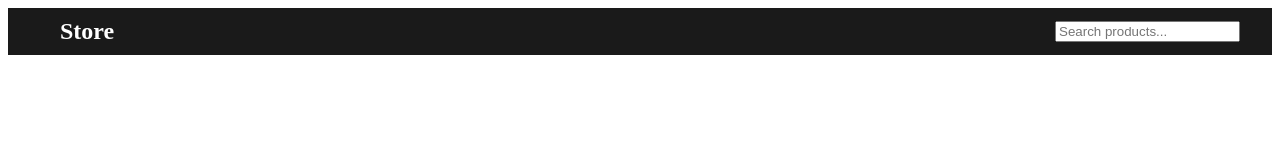
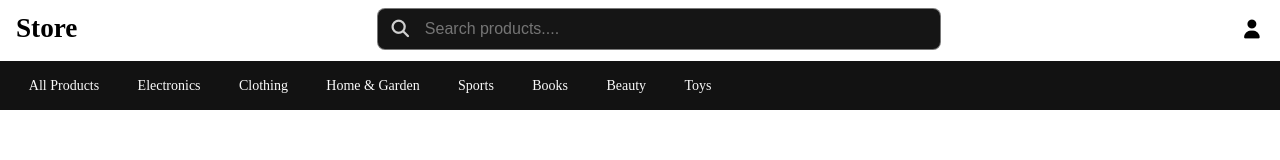
Before and after one commit to frtazriyann/DevVibe_IIUC, a plain HTML site: page index.html in a window 1280 px wide. Drawn offline with Linux system fonts and the light colour scheme.

Commit message:
added navbar section

```diff
--- a/index.html
+++ b/index.html
@@ -1,29 +1,44 @@
 <!DOCTYPE html>
 <html lang="en">
-<head>
-    <meta charset="UTF-8">
-    <meta name="viewport" content="width=device-width, initial-scale=1.0">
+  <head>
+    <meta charset="UTF-8" />
+    <meta name="viewport" content="width=device-width, initial-scale=1.0" />
     <title>TOOLS</title>
-    <link rel="stylesheet" href="navbar.css">
-</head>
-<body>
-    <div class="navbar">
+    <link rel="stylesheet" href="navbar.css" />
+    <link
+      rel="stylesheet"
+      href="https://cdnjs.cloudflare.com/ajax/libs/font-awesome/7.0.1/css/all.min.css"
+      integrity="sha512-2SwdPD6INVrV/lHTZbO2nodKhrnDdJK9/kg2XD1r9uGqPo1cUbujc+IYdlYdEErWNu69gVcYgdxlmVmzTWnetw=="
+      crossorigin="anonymous"
+      referrerpolicy="no-referrer"
+    />
+  </head>
+  <body>
+    <section>
+        <nav>
+            <div id="logo-div" class="flex">
+                <h1>Store</h1>
+                <div id="search-input-div" class="flex">
+                    <div id="icon-div" class="flex">
+                        <i class="fa-solid fa-magnifying-glass"></i>
+                    </div>
+                    <input type="search" id="search-input" placeholder="Search products....">
+                </div>
+                <i class="fa-solid fa-user"></i>
+            </div>
 
-<div class="container">
+            <ul class="flex">
+                <li class="menu-item"><a href="#">All Products</a></li>
+                <li class="menu-item"><a href="#">Electronics</a></li>
+                <li class="menu-item"><a href="#">Clothing</a></li>
+                <li class="menu-item"><a href="#">Home & Garden</a></li>
+                <li class="menu-item"><a href="#">Sports</a></li>
+                <li class="menu-item"><a href="#">Books</a></li>
+                <li class="menu-item"><a href="#">Beauty</a></li>
+                <li class="menu-item"><a href="#">Toys</a></li>
+            </ul>
+        </nav>
+    </section>
 
-<div class="brandName"> Store </div>
-<div class="search-bar">
-<input type="text" placeholder="Search products...">
-
-
-
-
-</div>
-
-</div>
-
-
-
-    </div>
-</body>
+  </body>
 </html>
--- a/navbar.css
+++ b/navbar.css
@@ -1,22 +1,115 @@
 
-.navbar {
-    background-color: #1a1a1a;;
-    color:  #fff;
-    padding: 10px 0px ;
+.flex {
+    display: flex;
+    align-items: center;
+}
+nav {
+    position: fixed;
+    left: 0;
+    top: .4rem;
+    width: 100%;
+    height: 7rem;
+}
+
+#logo-div {
+    justify-content: space-between;
+
+    height: 40%;
+    padding: 0 1rem;
+}
+
+#logo-div h1 {
+    font-size: 1.7rem;
+}
+
+#search-input-div {
+
+    height: 90%;
+    width: 45%;
+
+    background-color: #151515;
+    border: 1px solid rgba(221, 221, 221, 0.502);
+    border-radius: .5rem;
+    transition: all .3s ease-in;
+    color: #D0D0D0;
+}
+
+#search-input-div input {
+    width: 90%;
+    height: 80%;
+    border-radius: .5rem;
+    border: none;
+    background: transparent;
+    outline: none;
+    color: #D0D0D0;
+    font-size: 1rem;
+}
+
+#search-input-div:focus-within {
+    border: 3px solid rgba(221, 221, 221, 0.42);
+}
+
+#icon-div {
+    width: 8%;
+    height: 100%;
+
+    justify-content: center;
+    font-size: 1.1rem;
+}
+
+.fa-user {
+    font-size: 1.2rem;
+}
+
+nav ul {
+    height: 44%;
+
+    margin-top: .6rem;
+    gap: .8rem;
+    padding: 0 1rem;
+    background-color: #121212;
+    white-space: nowrap;
+}
+
+nav ul a {
+    text-decoration: none;
+    color: #FBFBFB;
+    padding: .5rem .8rem;
+    border-radius: .5rem;
+    font-size: .875rem;
+    transition: all .3s ease-in-out;
+}
+
+nav ul a:hover {
+    background-color: #212121;
+}
+
+nav ul li {
+    list-style: none;
+}
+
+@media screen and (max-width: 441px) {
+    #logo-div h1 {
+        font-size: 1.5rem;
+    }
+
+    #search-input-div {
+        width: 60%;
+        justify-content: space-around;
+    }
+
+    #icon-div {
+        width: 8%;
+        font-size: 1rem;
+    }
+
+    #search-input-div input {
+        width: 80%;
+    }
+
+    nav ul {
+        overflow: auto;
+
+    }
 
 }
-.brandName {
-    font-size: 24px;
-    font-weight: bold;
-    margin-left: 20px;
-}
-
-.navbar .container {
-    display: flex;
-    justify-content: space-between;
-    align-items: center;
-    max-width: 1200px;
-    margin: 0 auto;
-    padding: 0 20px;
-
-}
```
